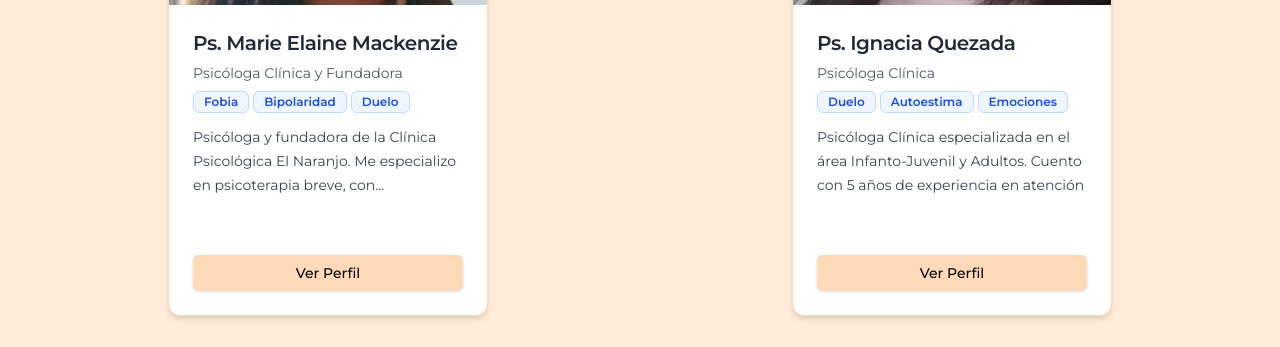
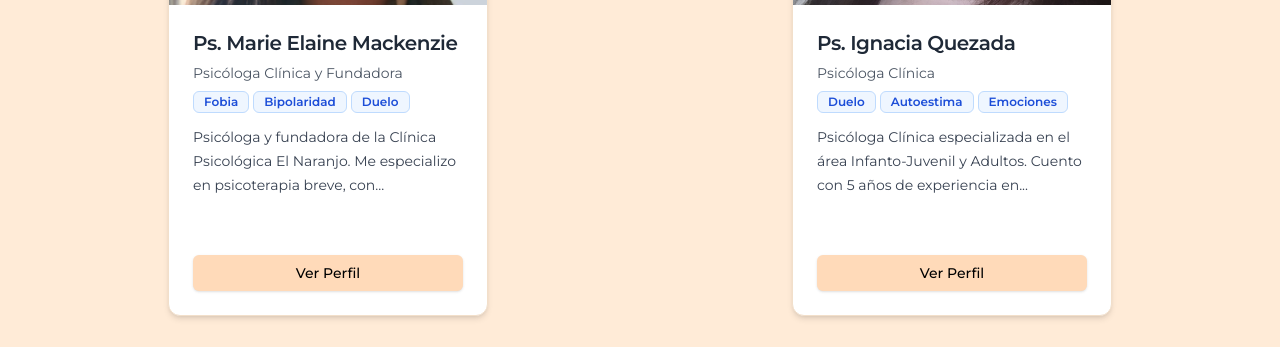
Before and after one commit to Francisco-prog-maker/elnaranjoclinicapsicologica, a React (Vite) app: page / in a window 1280 px wide. Shown: the part 2240-2587 px from the top of the page. Built offline with nearby package versions, Linux system fonts and the light colour scheme.

Commit message:
update Ignacia

```diff
--- a/src/components/TherapistsSection.tsx
+++ b/src/components/TherapistsSection.tsx
@@ -37,7 +37,7 @@ const TherapistsSection = ({
       credentials: "Psicóloga Clínica",
       specialties: ["Duelo", "Autoestima", "Emociones", ],
       description:
-        "Psicóloga Clínica especializada en el área Infanto-Juvenil y Adultos. Cuento con 5 años de experiencia en atención online, brindando apoyo terapéutico personalizado. Mi objetivo es acompañar a cada paciente en su proceso de crecimiento y bienestar emocional.",
+        "Psicóloga Clínica especializada en el área Infanto-Juvenil y Adultos. Cuento con 5 años de experiencia en...",
       workTopics: ["Pensamientos", "Heridas de la Infancia", "Dependencia Emocional", "Autoconocimiento", "Duelo"],
     },
     {
```
